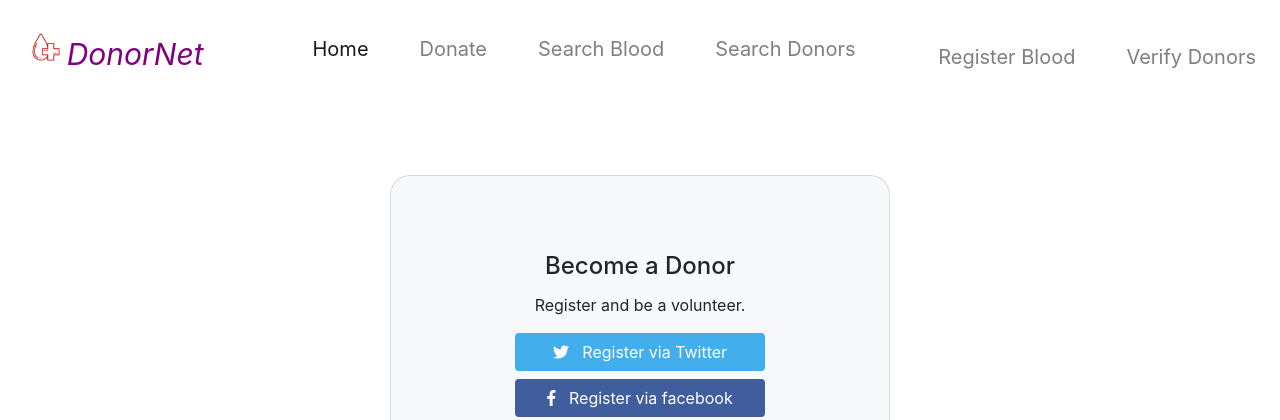
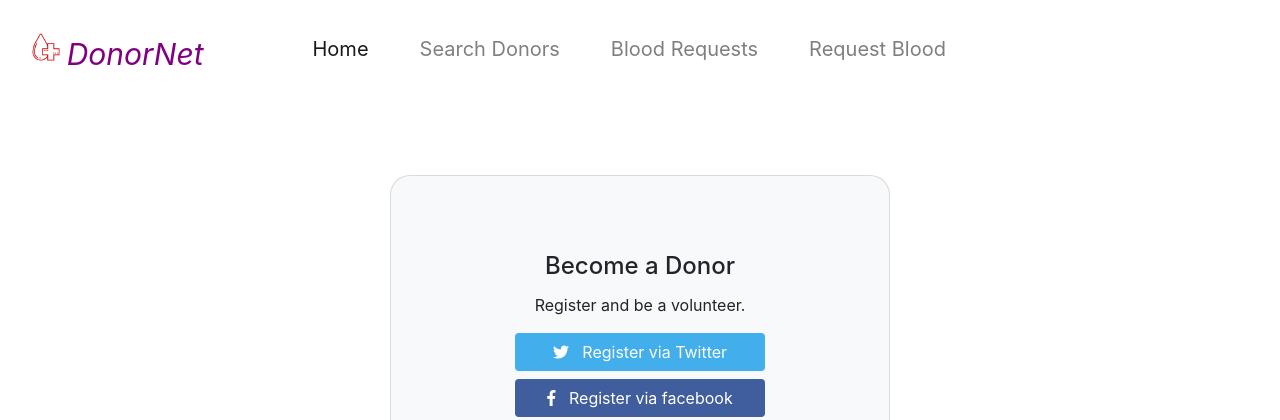
Before and after one commit to beingbiplov/donorNet, a Django app: page /add-patient-info in a window 1280 px wide. Shown: the top 420 px of the page. Run offline with Django 3.2, Linux system fonts and the light colour scheme; the visitor is signed in with stand-in values (Sample User, id 1); data that the repository does not hold is empty; some libraries are stand-ins or nearby versions.

Commit message:
updating navbar links

```diff
--- a/core/templates/core/base.html
+++ b/core/templates/core/base.html
@@ -33,27 +33,30 @@
                 <a class="nav-link" href="{% url 'core:index' %}">Home <span class="sr-only">Home</span></a>
             </li>
             <li class="nav-item">
-                <a class="nav-link" href="{% url 'register' %}"><p>Donate</p></a>
+                <a class="nav-link" href="{% url 'core:index' %}#search">Search Donors</a>
+
             </li>
             <li class="nav-item">
-                <a class="nav-link" href="{% url 'register' %}">Search Blood</a>
+
+                <a class="nav-link" href="{% url 'core:donation-requests' %}">Blood Requests</a>
             </li>
             <li class="nav-item">
-                <a class="nav-link" href="{% url 'register' %}">Search Donors</a>
+                <a class="nav-link" href="{% url 'core:request-blood-donation' %}"><p>Request Blood</p></a>
             </li>
 
         </ul>
 
-        <ul class="nav navbar-nav ml-auto">
+        <ul class="navbar-nav ">
           {% if user.is_authenticated %}
+
+
+          {% else %}
             <li class="nav-item">
-                <a class="nav-link" href="{% url 'register' %}">Register Blood</a>
+                <a class="nav-link" href="{% url 'login' %}"><p>Log In</p></a>
             </li>
-            <li>
-               <a class="nav-link" href="{% url 'register' %}">Verify Donors</a>
+            <li class="nav-item">
+                <a class="nav-link" href="{% url 'register' %}"><p>Register</p></a>
             </li>
-          {% else %}
-            <li><a href="admin/login/?next=/"><button class="btn-primary" style="cursor:pointer;"> Log In</button> </a></li>
           {% endif %}
 
     </ul>
--- a/core/templates/core/myrequestdata.html
+++ b/core/templates/core/myrequestdata.html
@@ -70,7 +70,7 @@
 				<article class="card-body mx-auto" style="max-width: 400px;">
 					{% if accepted_donors %}
 
-					<h2 class="blood_group_card"> Donors Ready t0 help </h2>
+					<h2 class="blood_group_card"> Donors Ready to help </h2>
 					<br>
 
 
--- a/core/urls.py
+++ b/core/urls.py
@@ -27,14 +27,5 @@ urlpatterns = [
     path('donation-requests', donationRequests.as_view(), name='donation-requests'),
     path('user-donate/<int:pk>', userDonate, name='user-donate'),
 
-    path('searchresult', index, name='searchresult'),
-    path('donorlist', index, name='donorlist'),
- #   path('add-record', views.addrecord, name='addrecord'),
-    path('contact', index, name='contact'),
-    path('donor-confirmation', index, name='donorconf'),
-    path('pending-donors', index, name='pendingdonors'),
-    path('donor/<int:pk>/update', index, name='donor-update'),
-    path('blood-register', index, name='bloodregister'),
-    path('search-blood', index, name='searchblood'),
-    path('search-donor',index, name='searchdonor'),
+
 ]
```
